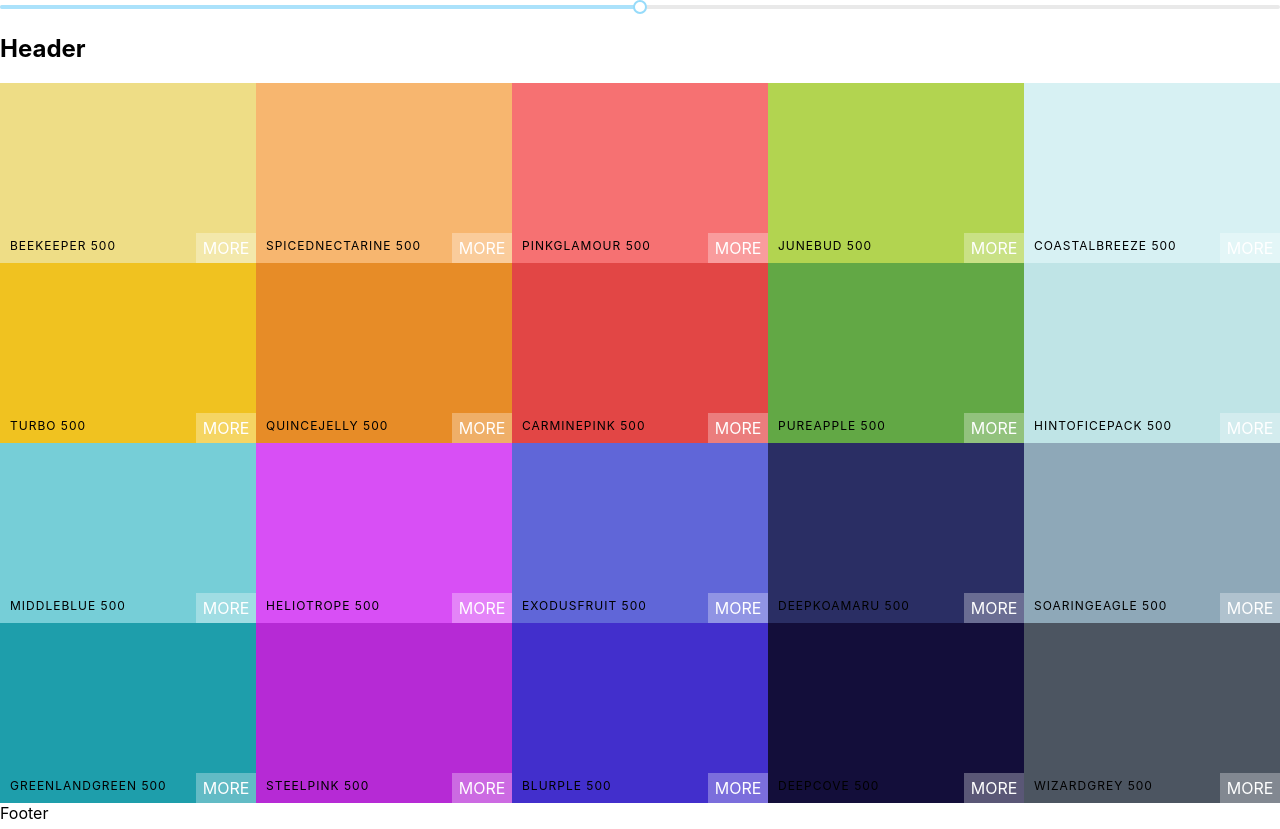
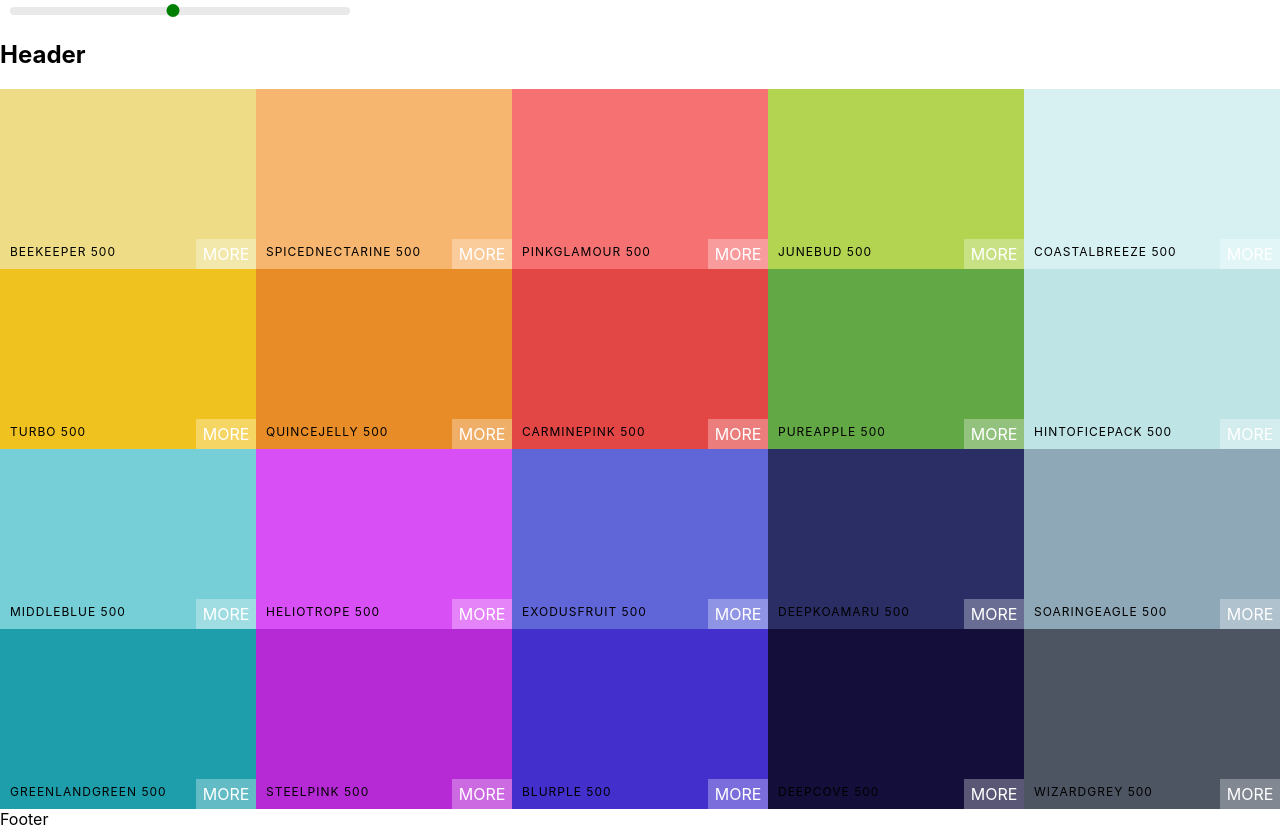
Before and after one commit to abhishekthakur7/react-color-pallete, a React (Create React App) app: page / in a window 1280 px wide. Built offline with nearby package versions, Linux system fonts and the light colour scheme.

Commit message:
Styled level slider

```diff
--- a/src/components/palette/palette.component.jsx
+++ b/src/components/palette/palette.component.jsx
@@ -17,6 +17,7 @@
 
   return (
     <div className="palette">
+      <div className="slider">
         <Slider
           defaultValue={level}
           min={100}
@@ -24,6 +25,7 @@
           step={100}
           onAfterChange={handleSliderChange}
         />
+      </div>
       <div>
         <h2>Header</h2>
       </div>
--- a/src/components/palette/palette.css
+++ b/src/components/palette/palette.css
@@ -1,7 +1,35 @@
 .palette {
-    height: 100vh;
+  height: 100vh;
 }
 
 .palette-colors {
-    height: 90%;
+  height: 90%;
 }
+
+.slider {
+  width: 340px;
+  margin: 0 10px;
+  display: inline-block;
+}
+
+.rc-slider-track {
+  background-color: transparent;
+}
+
+.rc-slider-rail {
+  height: 8px;
+}
+
+.rc-slider-handle,
+.rc-slider-handle:active,
+.rc-slider-handle:hover,
+.rc-slider-handle:focus {
+  background-color: green;
+  outline: none;
+  border: 2px solid green;
+  box-shadow: none;
+  width: 13px;
+  height: 13px;
+  margin-left: -7px;
+  margin-top: -3px;
+}
```
Lines whose indentation alone changed are shown as unchanged.
